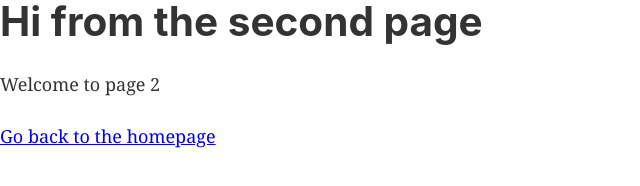
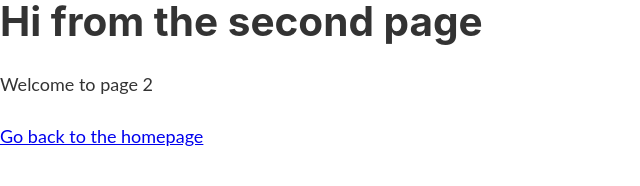
Before and after one commit to t-zouchi/monodori, a Gatsby site: page /page-2 in a window 1280 px wide. Shown: the full height of the page, 0-640 px from the left. Built offline with nearby package versions, Linux system fonts and the light colour scheme; Gatsby itself is replaced by a stand-in of ours.

Commit message:
update font

```diff
--- a/src/components/layout.css
+++ b/src/components/layout.css
@@ -14,7 +14,7 @@ body {
   -webkit-font-smoothing: antialiased;
   -moz-osx-font-smoothing: grayscale;
   color: hsla(0, 0%, 0%, 0.8);
-  font-family: georgia, serif;
+  font-family: Lato;
   font-weight: normal;
   word-wrap: break-word;
   font-kerning: normal;
```
Also changed, not shown: src/components/layout.js (+10 -9 lines).
